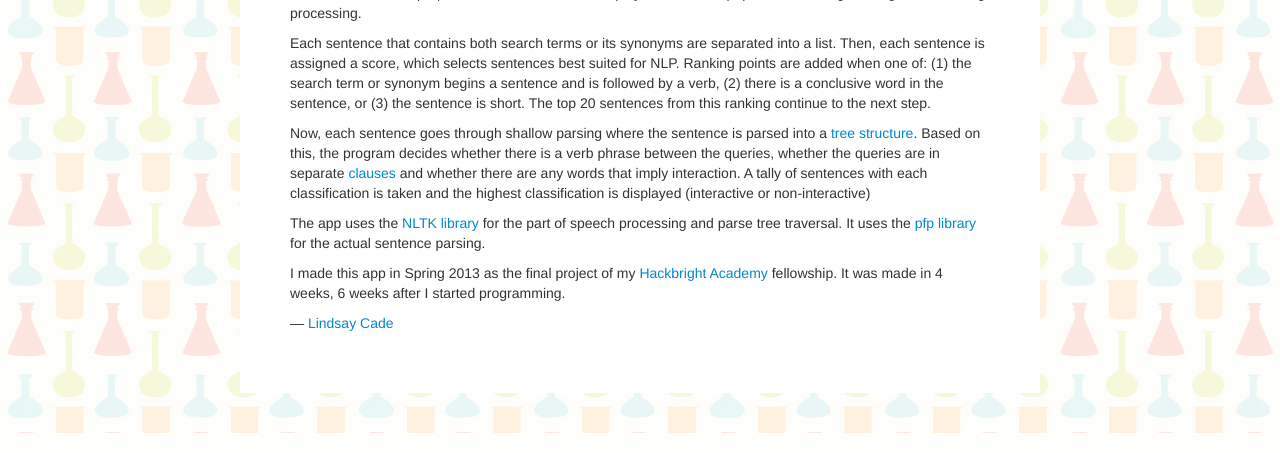
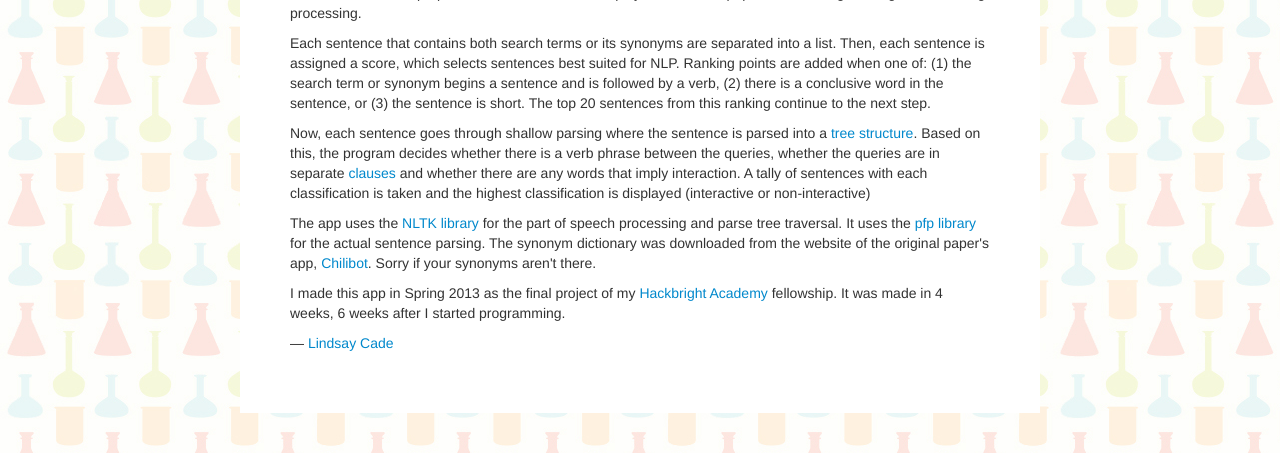
Before and after one commit to cadeParade/bio_journal_text_mining, a Flask app: page /about in a window 1280 px wide. Shown: the part 397-850 px from the top of the page. Run offline with Flask 2, Linux system fonts and the light colour scheme; some libraries are stand-ins or nearby versions.

Commit message:
added synonym dict source

```diff
--- a/templates/about.html
+++ b/templates/about.html
@@ -31,7 +31,7 @@
 	Now, each sentence goes through shallow parsing where the sentence is parsed into a <a href="../static/img/tree.jpg">tree structure</a>. Based on this, the program decides whether there is a verb phrase between the queries, whether the queries are in separate <a href="http://en.wikipedia.org/wiki/Clause">clauses</a> and whether there are any words that imply interaction. A tally of sentences with each classification is taken and the highest classification is displayed (interactive or non-interactive)
 </p>
 <p>
-	The app uses the <a href="http://nltk.org/book/">NLTK library</a> for the part of speech processing and parse tree traversal. It uses the <a href="https://github.com/wavii/pfp">pfp library</a> for the actual sentence parsing.
+	The app uses the <a href="http://nltk.org/book/">NLTK library</a> for the part of speech processing and parse tree traversal. It uses the <a href="https://github.com/wavii/pfp">pfp library</a> for the actual sentence parsing. The synonym dictionary was downloaded from the website of the original paper's app, <a href="http://www.chilibot.net/">Chilibot</a>. Sorry if your synonyms aren't there.
 </p>
 
 <p>
```
